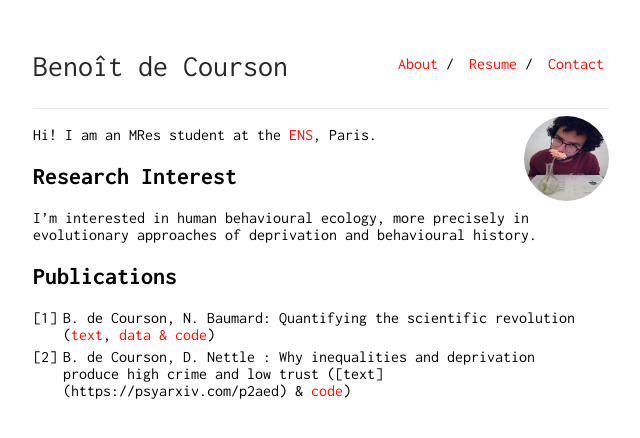
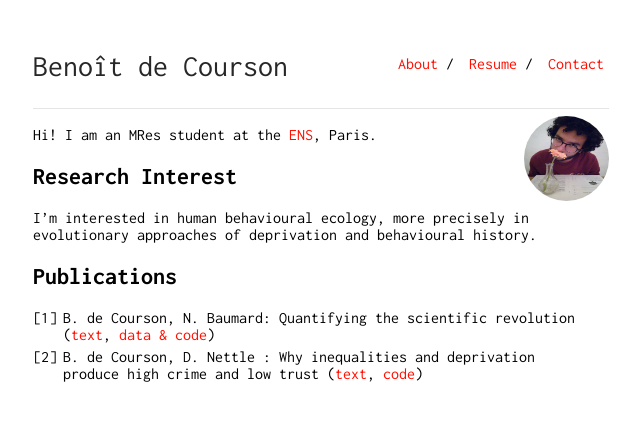
Before and after one commit to regicid/regicid.github.io, a Jekyll site: the page built from index.md, in a window 1280 px wide. Shown: the top 438 px of the page, without its empty margins (319-959 px from the left). Built offline with Jekyll 4.4.1, drawn with Linux system fonts in a browser that asks for light colours.

Commit message:
Update index.md

```diff
--- a/index.md
+++ b/index.md
@@ -12,4 +12,4 @@ I'm interested in human behavioural ecology, more precisely in evolutionary appr
 ## Publications
 
 1. B. de Courson, N. Baumard: Quantifying the scientific revolution ([text](https://osf.io/preprints/socarxiv/9ex8q), [data & code](https://github.com/regicid/Scientific_revolution))
-2. B. de Courson, D. Nettle : Why inequalities and deprivation produce high crime and low trust ([text] (https://psyarxiv.com/p2aed) & [code](https://github.com/regicid/Deprivation-antisociality/blob/master/Code.ipynb))
+2. B. de Courson, D. Nettle : Why inequalities and deprivation produce high crime and low trust ([text](https://psyarxiv.com/p2aed), [code](https://github.com/regicid/Deprivation-antisociality/blob/master/Code.ipynb))
```
